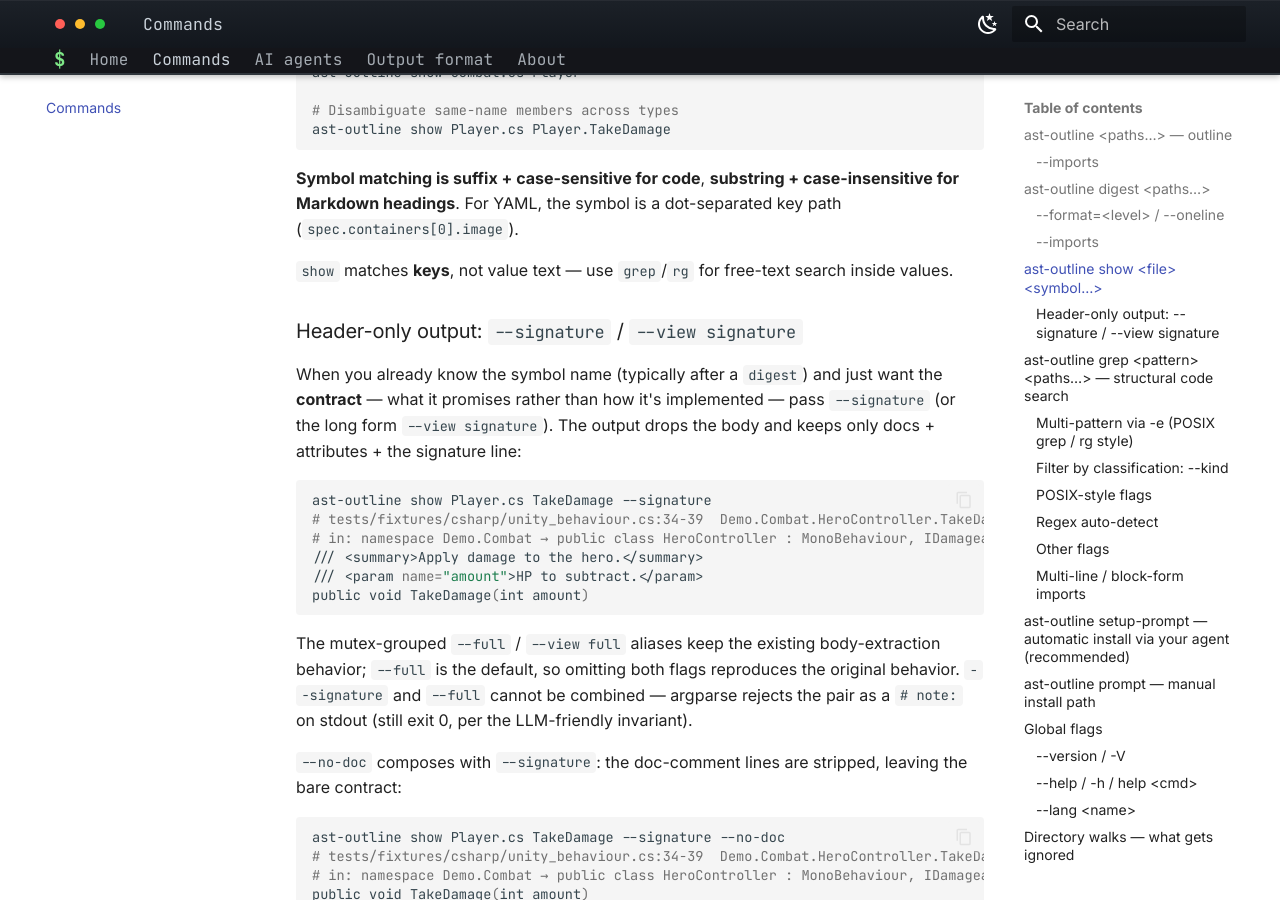
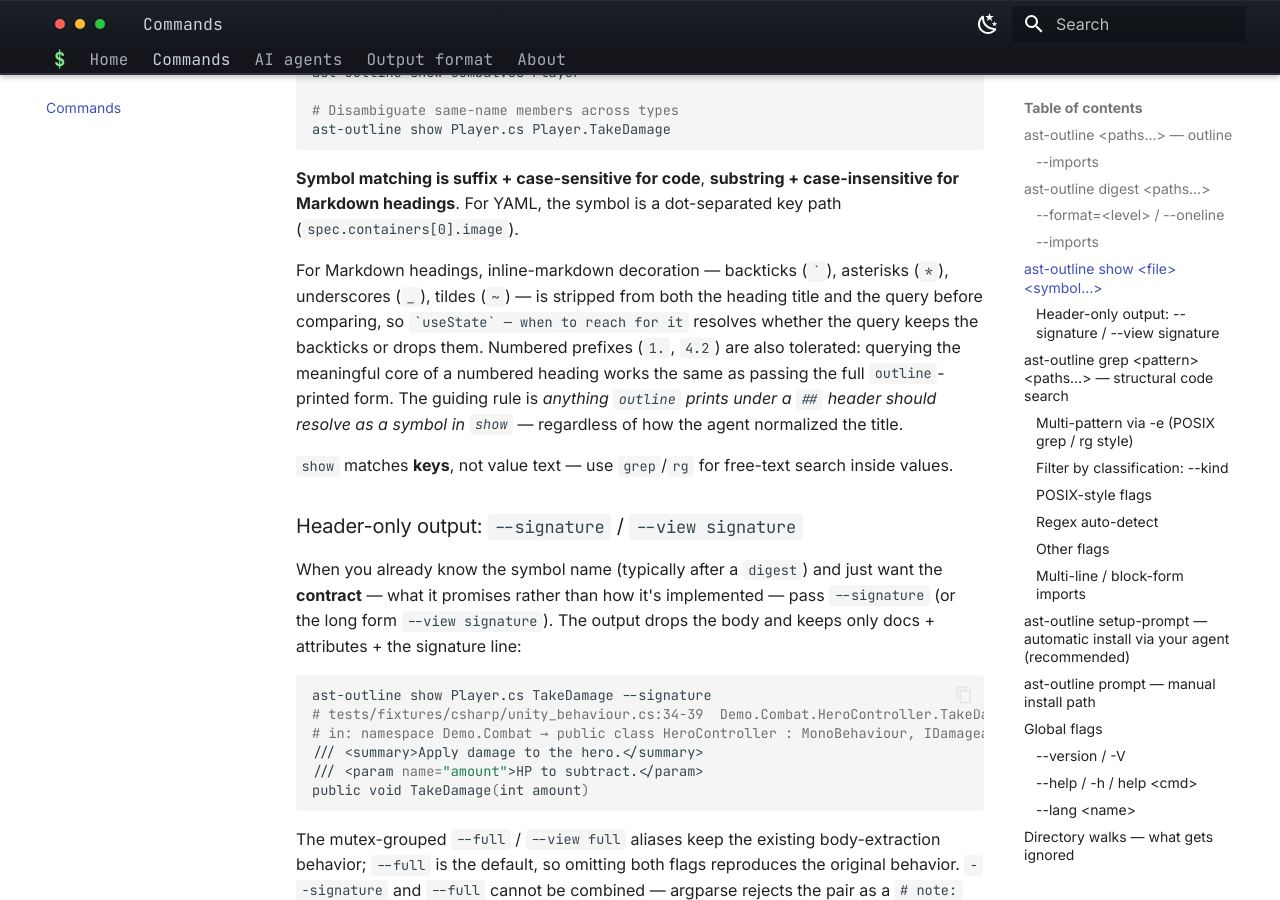
Before and after one commit to ast-outline/ast-outline.github.io, an MkDocs documentation site: the page built from docs/commands.md, in a window 1280 px wide and 900 px high, scrolled down 3002 px. Built offline with MkDocs 1.6.1 and Material for MkDocs 9.7.7, drawn with Linux system fonts in a browser that asks for light colours.

Commit message:
docs: v0.8.10 — inline-md decoration stripped from heading-match query (closes #4)
Sync of the corresponding ast-outline/ast-outline v0.8.10 release.
docs/commands.md gets a paragraph in the show section explaining the
strip + the guiding rule ('anything outline prints under ## should
resolve as a symbol in show'); docs/history.md gets a timeline entry.

````diff
--- a/docs/commands.md
+++ b/docs/commands.md
@@ -145,6 +145,17 @@ ast-outline show Player.cs Player.TakeDamage
 **Symbol matching is suffix + case-sensitive for code**, **substring +
 case-insensitive for Markdown headings**. For YAML, the symbol is a
 dot-separated key path (`spec.containers[0].image`).
+
+For Markdown headings, inline-markdown decoration — backticks
+(`` ` ``), asterisks (`*`), underscores (`_`), tildes (`~`) — is
+stripped from both the heading title and the query before comparing,
+so ``` `useState` — when to reach for it ``` resolves whether the
+query keeps the backticks or drops them. Numbered prefixes (`1.`,
+`4.2`) are also tolerated: querying the meaningful core of a numbered
+heading works the same as passing the full `outline`-printed form.
+The guiding rule is *anything `outline` prints under a `##` header
+should resolve as a symbol in `show`* — regardless of how the agent
+normalized the title.
 
 `show` matches **keys**, not value text — use `grep`/`rg` for free-text
 search inside values.
````
Also changed, not shown: docs/history.md (+1 -0 lines).
